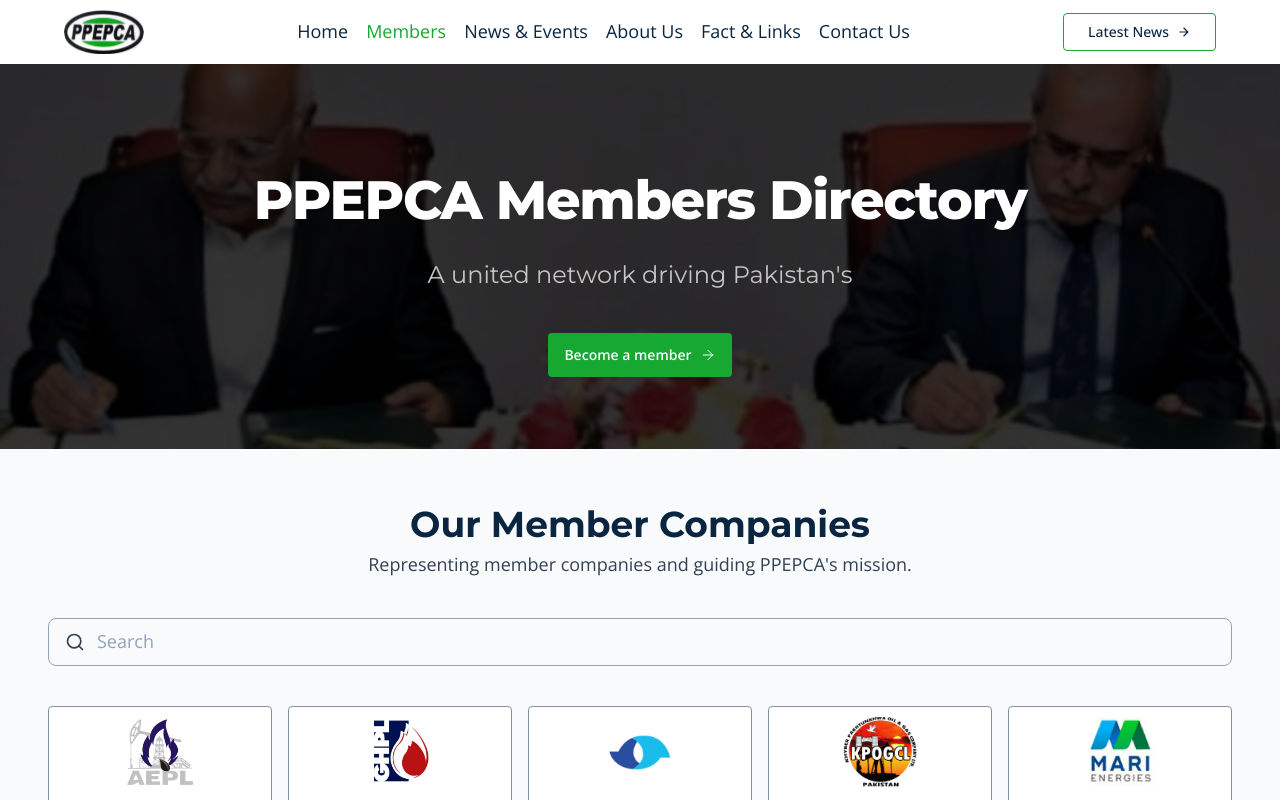
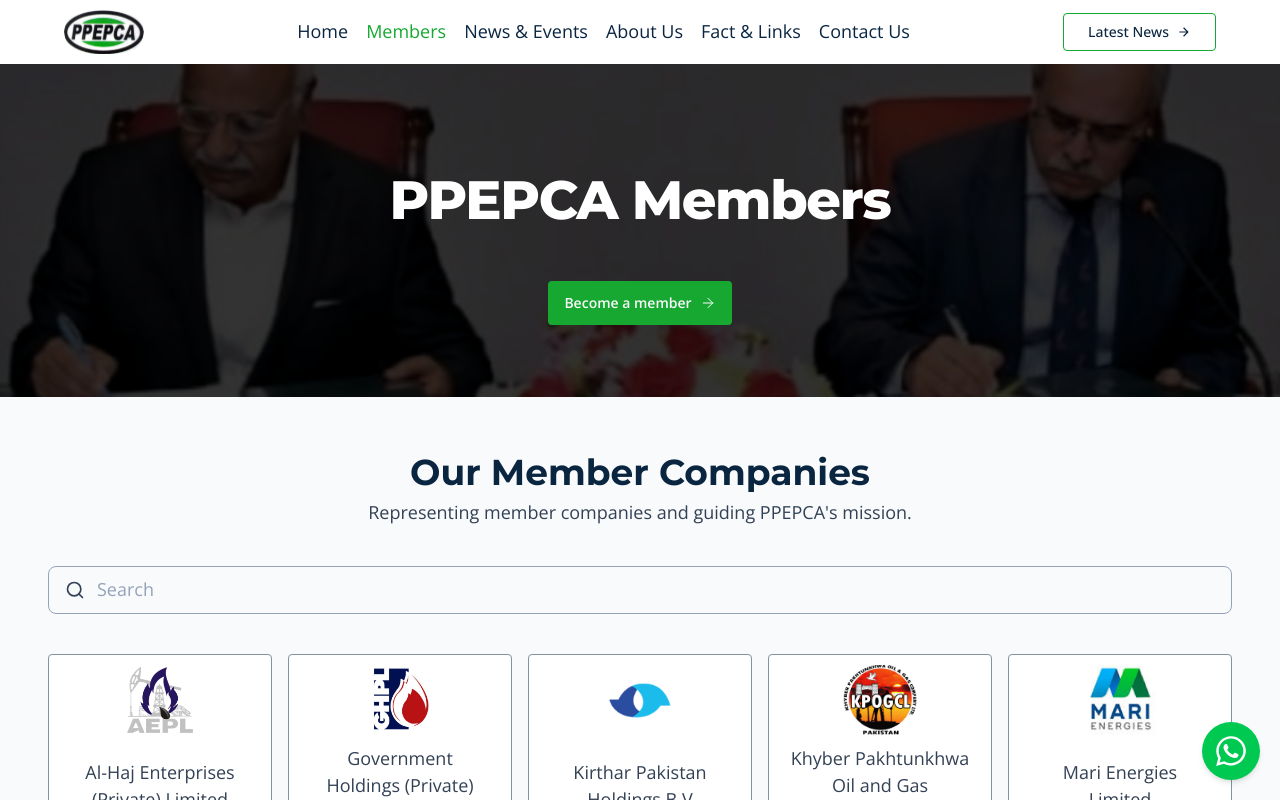
Before and after one commit to Shahbazh1/ppeca, a Next.js app in the folder ppeca/: page /members in a window 1280 px wide. Built offline with nearby package versions, Linux system fonts and the light colour scheme.

Commit message:
fixed issues

```diff
--- a/ppeca/src/app/contact/page.tsx
+++ b/ppeca/src/app/contact/page.tsx
@@ -272,12 +272,10 @@
                   <p className="text-sm font-medium text-slate-700 mb-3">
                     Select Subject?
                   </p>
-                  <div className="grid grid-cols-2 sm:flex sm:justify-between text-sm text-slate-600 w-full gap-2 sm:gap-0">
+                  <div className="grid grid-cols-2 sm:flex sm:justify-start sm:gap-4 xl:gap-8 text-sm text-slate-600 w-full gap-2 sm:gap-0">
                     {[
                       "General Inquiry",
-                      "General Inquiry",
-                      "General Inquiry",
-                      "General Inquiry",
+                      "Membership Information",
                     ].map((item, index) => (
                       <label
                         key={index}
--- a/ppeca/src/app/layout.tsx
+++ b/ppeca/src/app/layout.tsx
@@ -5,6 +5,7 @@
 import Navbar from "../components/Navbar";
 import Footer from "../components/Footer";
 import Head from "next/head";
+import WhatsAppButton from "../components/WhatsAppButton";
 
 
 export const metadata: Metadata = {
@@ -111,6 +112,7 @@
       <body className={`${plusJakartaSans.variable} ${jost.variable} ${kumbhSans.variable} ${inter.variable} ${montserrat.variable} ${openSans.variable} ${poppins.variable} m-0 p-0 w-full overflow-x-hidden1`}>
         <Navbar />
         {children}
+        <WhatsAppButton />
         <Footer />
       </body>
     </html>
--- /dev/null
+++ b/ppeca/src/components/WhatsAppButton.tsx
@@ -0,0 +1,27 @@
+"use client";
+
+import { FaWhatsapp } from "react-icons/fa";
+
+export default function WhatsAppButton() {
+  const phoneNumber = "923194436740"; // Replace with your WhatsApp number
+  const message = encodeURIComponent("Hello! I want to chat.");
+
+  return (
+    <a
+      href={`https://wa.me/${phoneNumber}?text=${message}`}
+      target="_blank"
+      rel="noopener noreferrer"
+      aria-label="Chat on WhatsApp"
+      className="
+        fixed bottom-5 right-5 z-[9999]
+        bg-green-500 hover:bg-green-600
+        p-3 rounded-full
+        shadow-md
+        transition-all duration-300
+        hover:scale-110
+      "
+    >
+      <FaWhatsapp size={34} className="text-white" />
+    </a>
+  );
+}
--- a/ppeca/src/components/aboutUs/ChairmanMessage.tsx
+++ b/ppeca/src/components/aboutUs/ChairmanMessage.tsx
@@ -1,5 +1,5 @@
 import Image from "next/image";
-import chairman_img from "../../../public/images/chairman_img.png";
+import kufpec_manager from "../../../public/images/kufpec_manager.png";
 
 const ChairmanMessage = () => {
   return (
@@ -50,7 +50,7 @@
         {/* RIGHT IMAGE */}
         <div className="lg:w-[40%] flex justify-center items-end lg:justify-center mt-6 sm:mt-8 lg:mt-0">
           <Image
-            src={chairman_img}
+            src={kufpec_manager}
             alt="Chairman PPEPCA"
             width={350}
             height={450}
--- a/ppeca/src/components/home/MembrsSection.tsx
+++ b/ppeca/src/components/home/MembrsSection.tsx
@@ -5,7 +5,7 @@
 import { IoMdArrowForward } from "react-icons/io";
 
 import members_sec_BG from "../../../public/images/members_sec_BG.jpg";
-import member from "../../../public/images/font_view_smiley_bussinessman_img.jpg";
+import kufpec_manager from "../../../public/images/kufpec_manager.png";
 
 // Logos
 import PPL_LOGO from "../../../public/images/companies_logo/PPL_LOGO.jpg";
@@ -54,8 +54,8 @@
 
   const testimonial = {
     text: "If you want to take your business to the next level, use oil-industry and don't look any further. I love anything that I purchase from oil-industry!",
-    name: "KAMRAN KHAN",
-    role: "MANAGER",
+    name: "Mr. Ali Taha Al Temimi",
+    role: "Chairman, PPEPCA",
   };
 
   const handlePrev = () => setCurrent((prev) => (prev === 0 ? logos.length - 1 : prev - 1));
@@ -87,10 +87,10 @@
       <div className="relative z-10 flex flex-col items-center text-center max-w-2xl px-4 sm:px-6">
         <div className="w-16 h-16 sm:w-20 sm:h-20 md:w-24 md:h-24 rounded-full overflow-hidden mb-4 relative">
           <Image
-            src={member}
+            src={kufpec_manager}
             alt={testimonial.name}
             fill
-            className="object-cover"
+            className="object-cover bg-white/100"
             loading="lazy"
           />
         </div>
--- a/ppeca/src/components/members/LeadershipSection.tsx
+++ b/ppeca/src/components/members/LeadershipSection.tsx
@@ -72,10 +72,10 @@
 
 export default function LeadershipSection() {
   return (
-    <section className="bg-[#f8fafc] max-w-8xl xl:px-[3rem]  md:px-[2.49rem] sm:p-[2.1rem] p-[1.8rem]  xl:py-[3rem] md:py-[2.49rem]">
+    <section className="bg-[#f8fafc] max-w-8xl xl:px-[3rem]  md:px-[2.49rem] sm:p-[2.1rem] p-[1.8rem]  md:py-[3.2rem]">
       <div className=" mx-auto">
         {/* Heading */}
-        <div className="text-center md:mb-16 mb-8">
+        <div className="text-center md:mb-12 mb-8">
           <h1 className="xl:text-[2.25rem] sm:text-[1.35rem] lg:text-[2.025rem] md:text-[1.8225rem] text-[1.35rem] font-bold text-[#0A2540]">
             Leadership & Executive Committee
           </h1>
@@ -99,6 +99,30 @@
             <LeaderCard key={index} {...leader} />
           ))}
         </div>
+
+        <div className="font-medium py-6 w-fit">
+                  <h2 className="text-[#0A2540] font-['Open_Sans'] text-[1.25rem] sm:text-[1.375rem] md:text-[1.4275rem] lg:text-[1.75rem] mb-3">
+                    Executive Committees
+                  </h2>
+
+                  <ul className="list-disc pl-5 space-y-[6px]">
+                    <li className="text-[#0A2540] text-[0.875rem] sm:text-[0.9375rem] md:text-[1rem] lg:text-[1.125rem] font-normal leading-[1.4]">
+                      General Body
+                    </li>
+                    <li className="text-[#0A2540] text-[0.875rem] sm:text-[0.9375rem] md:text-[1rem] lg:text-[1.125rem] font-normal leading-[1.4]">
+                      Executive Committee
+                    </li>
+                    <li className="text-[#0A2540] text-[0.875rem] sm:text-[0.9375rem] md:text-[1rem] lg:text-[1.125rem] font-normal leading-[1.4]">
+                      Policy &amp; Rules Committee
+                    </li>
+                    <li className="text-[#0A2540] text-[0.875rem] sm:text-[0.9375rem] md:text-[1rem] lg:text-[1.125rem] font-normal leading-[1.4]">
+                      Fiscal Affairs Committee
+                    </li>
+                    <li className="text-[#0A2540] text-[0.875rem] sm:text-[0.9375rem] md:text-[1rem] lg:text-[1.125rem] font-normal leading-[1.4]">
+                      Corporate Affairs Committee
+                    </li>
+                  </ul>
+                </div>
       </div>
     </section>
   );
--- a/ppeca/src/components/members/MemberCompanies.tsx
+++ b/ppeca/src/components/members/MemberCompanies.tsx
@@ -125,29 +125,7 @@
           })}
         </div>
 
-        <div className="font-medium py-6 w-fit">
-          <h2 className="text-[#0A2540] font-['Open_Sans'] text-[1.25rem] sm:text-[1.375rem] md:text-[1.4275rem] lg:text-[1.75rem] mb-3">
-            Executive Committees
-          </h2>
 
-          <ul className="list-disc pl-5 space-y-[6px]">
-            <li className="text-[#0A2540] text-[0.875rem] sm:text-[0.9375rem] md:text-[1rem] lg:text-[1.125rem] font-normal leading-[1.4]">
-              General Body
-            </li>
-            <li className="text-[#0A2540] text-[0.875rem] sm:text-[0.9375rem] md:text-[1rem] lg:text-[1.125rem] font-normal leading-[1.4]">
-              Executive Committee
-            </li>
-            <li className="text-[#0A2540] text-[0.875rem] sm:text-[0.9375rem] md:text-[1rem] lg:text-[1.125rem] font-normal leading-[1.4]">
-              Policy &amp; Rules Committee
-            </li>
-            <li className="text-[#0A2540] text-[0.875rem] sm:text-[0.9375rem] md:text-[1rem] lg:text-[1.125rem] font-normal leading-[1.4]">
-              Fiscal Affairs Committee
-            </li>
-            <li className="text-[#0A2540] text-[0.875rem] sm:text-[0.9375rem] md:text-[1rem] lg:text-[1.125rem] font-normal leading-[1.4]">
-              Corporate Affairs Committee
-            </li>
-          </ul>
-        </div>
       </div>
     </section>
   );
--- a/ppeca/src/components/members/MemberHero.tsx
+++ b/ppeca/src/components/members/MemberHero.tsx
@@ -23,16 +23,16 @@
       {/* Content */}
       <div className="relative z-10 flex h-full flex-col items-center justify-center text-center px-4 sm:px-6">
         <h1 className="text-white text-[2rem] sm:text-[2.5rem] md:text-[2.625rem] lg:text-[3rem] xl:text-[3.375rem] font-extrabold mt-[2rem] sm:mt-[3rem] md:mt-[4.86rem] lg:mt-[5.4rem] xl:mt-[6rem] tracking-tight">
-          PPEPCA Members Directory
+          PPEPCA Members
         </h1>
 
-        <h2 className="font-normal font-['Montserrat'] text-[#C5C5C5] text-[1.125rem] sm:text-[1.25rem] md:text-[1.4375rem] xl:text-[1.5rem] mt-4">
+        {/* <h2 className="font-normal font-['Montserrat'] text-[#C5C5C5] text-[1.125rem] sm:text-[1.25rem] md:text-[1.4375rem] xl:text-[1.5rem] mt-4">
           A united network driving Pakistan's
-        </h2>
+        </h2> */}
 
         <button
           onClick={() => router.push('/members/membershipform')}
-          className="cursor-pointer mt-[1rem] sm:mt-[1.5rem] md:mt-[1.62rem] lg:mt-[2.16rem] xl:mt-[2.5rem] mb-[2rem] sm:mb-[3rem] md:mb-[3.6rem] lg:mb-[4.0rem] xl:mb-[4.50rem] inline-flex items-center gap-2 rounded-sm bg-[#16A831] hover:bg-[#128a28] px-3 sm:px-4 py-2.5 sm:py-3 text-[#F8FAFC] text-xs sm:text-sm font-semibold transition"
+          className="cursor-pointer mt-[0.8rem] sm:mt-[1.3rem] md:mt-[1.42rem] lg:mt-[2.0rem] xl:mt-[2.5rem] mb-[2rem] sm:mb-[3rem] md:mb-[3.6rem] lg:mb-[4.0rem] xl:mb-[4.50rem] inline-flex items-center gap-2 rounded-sm bg-[#16A831] hover:bg-[#128a28] px-3 sm:px-4 py-2.5 sm:py-3 text-[#F8FAFC] text-xs sm:text-sm font-semibold transition"
         >
           Become a member
           <Image
```
